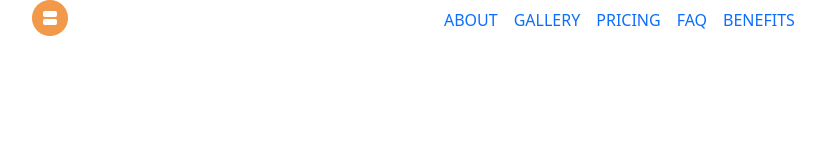
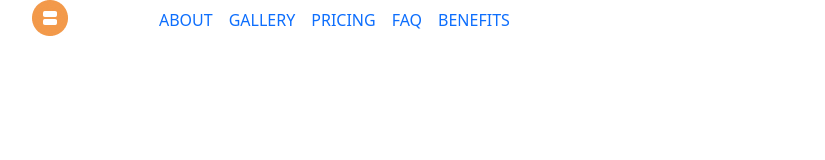
Before and after one commit to raulcamano/ing-soft-segundo-parcial, a plain HTML site: page index.html in a window 1280 px wide. Shown: the whole page, without its empty margins (50-875 px from the left). Drawn offline with nearby package versions, Linux system fonts and the light colour scheme.

Commit message:
prueba 1

```diff
--- a/index.html
+++ b/index.html
@@ -17,7 +17,7 @@
         <div class="header-top">
             <div class="container">
                 <div class="row">
-                    <div class="col-sm-4">
+                    <div class="col-sm-1">
                         <div class="logo1">
                             <img src="img/Logo1.jpg" alt="" />
                         </div>
```
Also changed, not shown: img/hombre.svg (added).
